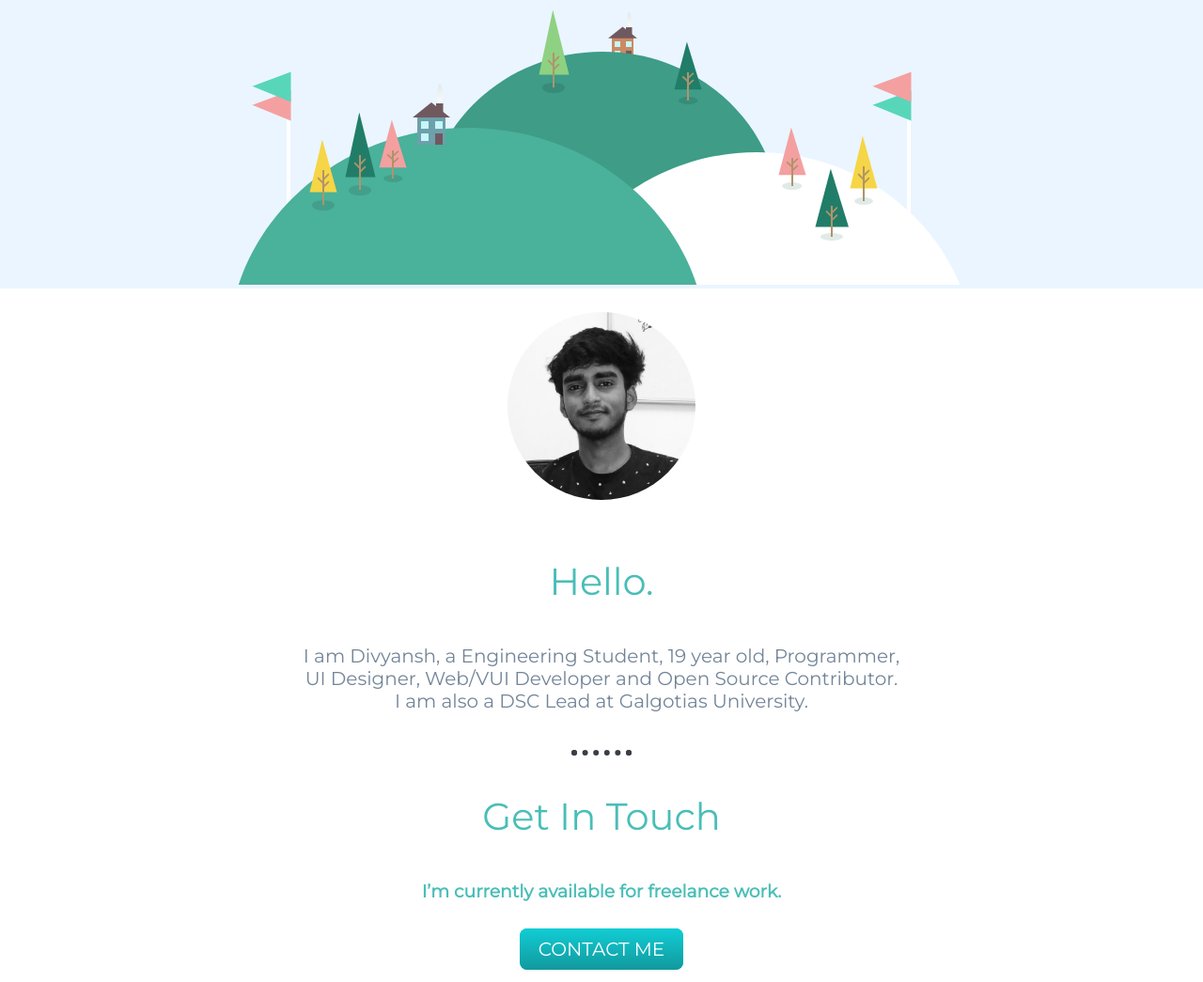
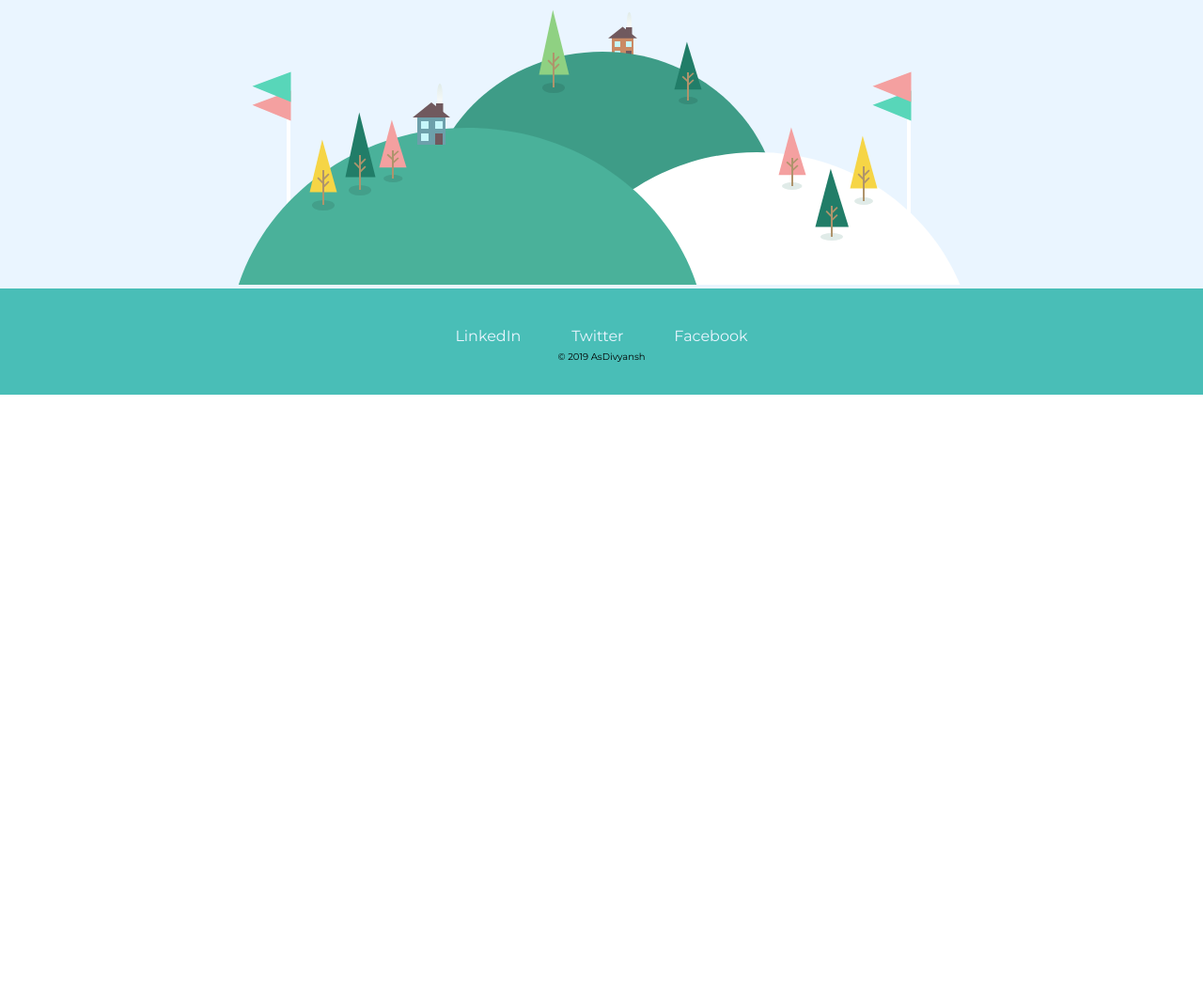
Before and after one commit to 1AnkitSingh02/asdivyansh.github.io, a plain HTML site: page index.html in a window 1280 px wide. Shown: the part 472-1517 px from the top of the page at 94% size. After the commit the page ends 892 px from the top, so only its background shows below. Drawn offline with Linux system fonts and the light colour scheme.

Commit message:
Update index.html

```diff
--- a/index.html
+++ b/index.html
@@ -15,29 +15,10 @@
       <img class="svgpic" src="images/land.svg" alt="land">
       <img class="bottom-cloud" src="images/cloud.png" alt="cloud">
     </div>
-    <div class="middle-container">
-      <div class="profile">
-        <img class="mid-pic" src="images/pp.jpeg" alt="AsDivyansh">
-      </div>
-      <div>
-        <div class="text">
-         <h2>Hello.</h2>
-         <div class="intro">
-         <p1>I am Divyansh, a  Engineering Student, 19 year old, Programmer, UI Designer, Web/VUI Developer and Open Source Contributor. I am also a DSC Lead at Galgotias University. </p1>
-       </div>
-       </div>
-      </div>
-
-      <hr>
 
 
-      <div class="contact-me">
-      <h2>Get In Touch</h2>
-      <h3>I’m currently available for freelance work.</h3>
-      <br>
-      <a class="btn" href="https://twitter.com/AsDivyansh">CONTACT ME</a>
-      </div>
-    </div>
+
+
 
 
     <div class="bottom-container">
```
